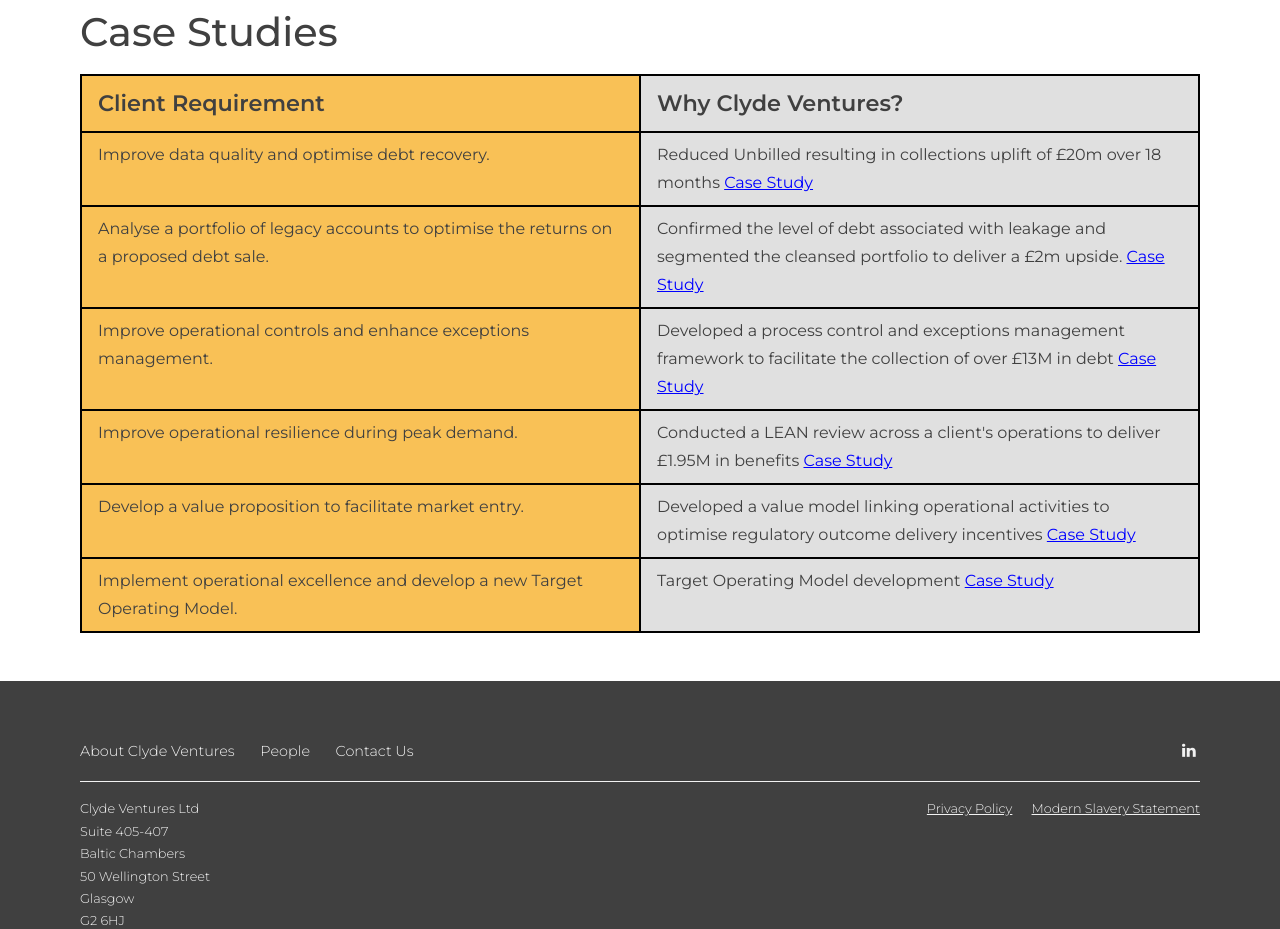
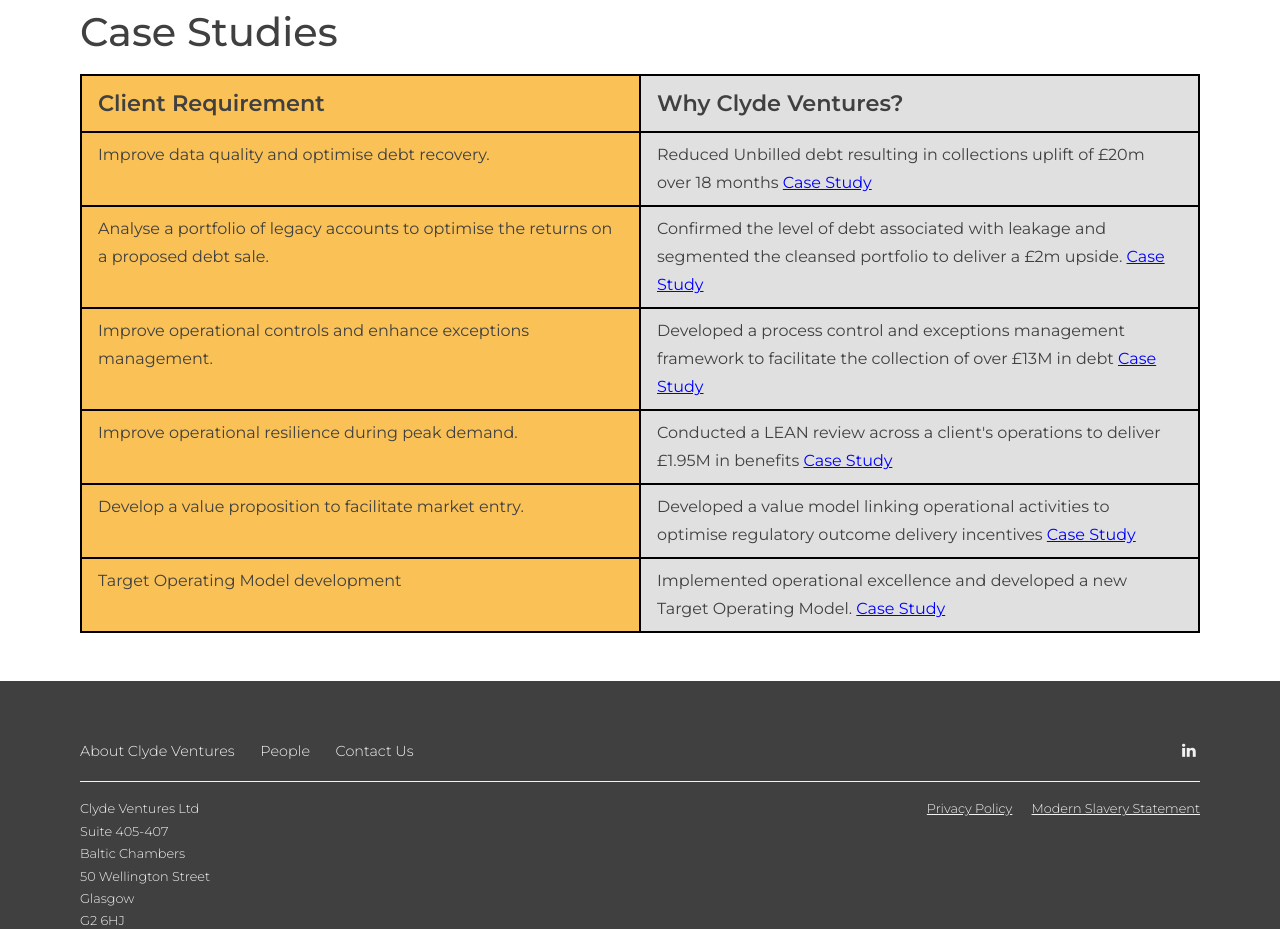
Before and after one commit to luke-meadows/clyde-ventures-2.0, a Next.js app: page /what-we-do/consultancy in a window 1280 px wide. Shown: the part 1800-2729 px from the top of the page. Built offline with nearby package versions, Linux system fonts and the light colour scheme.

Commit message:
Recent Ross Changes

```diff
--- a/components/CaseStudyGrid.js
+++ b/components/CaseStudyGrid.js
@@ -15,8 +15,8 @@
             Improve data quality and optimise debt recovery.
           </div>
           <div className="row-right">
-            Reduced Unbilled resulting in collections uplift of £20m over 18
-            months{' '}
+            Reduced Unbilled debt resulting in collections uplift of £20m over
+            18 months{' '}
             <Link href="/insights/data-cleanse">
               <a href="">Case Study</a>
             </Link>
@@ -73,12 +73,10 @@
           </div>
         </div>
         <div className="row">
-          <div className="row-left">
-            Implement operational excellence and develop a new Target Operating
-            Model.
-          </div>
+          <div className="row-left">Target Operating Model development</div>
           <div className="row-right">
-            Target Operating Model development{' '}
+            Implemented operational excellence and developed a new Target
+            Operating Model.{' '}
             <Link href="/insights/operating-model">
               <a href="">Case Study</a>
             </Link>
--- a/pages/insights/data-cleanse.js
+++ b/pages/insights/data-cleanse.js
@@ -11,7 +11,7 @@
       <div className="spacer"></div>
       <HeroWithBackgroundImg
         image={InsightBackgroundImage}
-        header="Reduced Unbilled resulting in collections uplift of £20m over 18 months"
+        header="Reduced Unbilled debt resulting in collections uplift of £20m over 18 months"
         bg={true}
         smallOnPhone={true}
         transparent={true}
--- a/pages/insights/operating-model.js
+++ b/pages/insights/operating-model.js
@@ -12,7 +12,8 @@
       <div className="spacer"></div>
       <HeroWithBackgroundImg
         image={InsightBackgroundImage}
-        header="Target Operating Model development"
+        header="Implemented operational excellence and developed a new Target
+        Operating Model to reduce headcount by 25%"
         bg={true}
         smallOnPhone={true}
         transparent={true}
```
